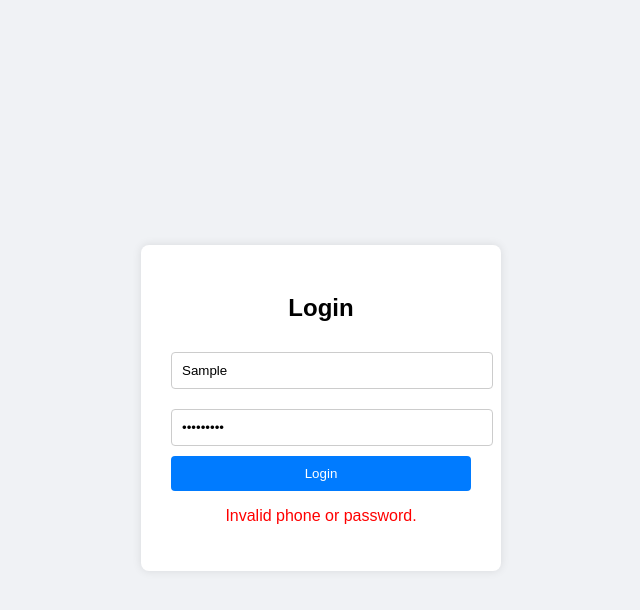
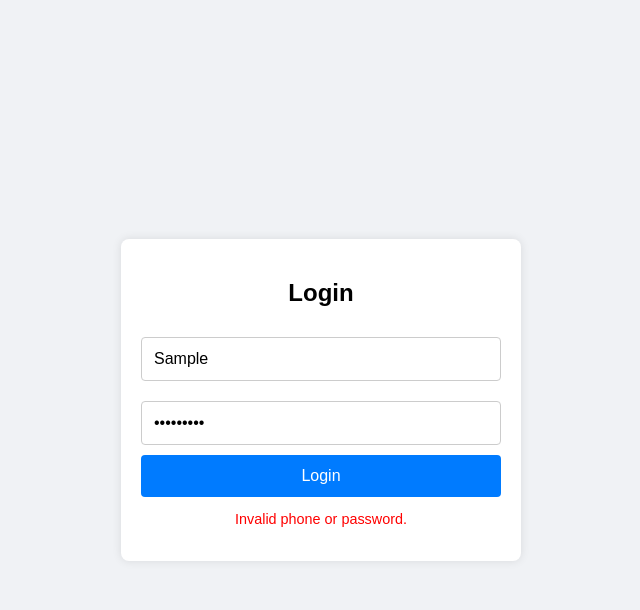
Before and after one commit to BuddhaLibrary/Fee-Submission-Form-Test, a plain HTML site: page login.html in a window 1280 px wide. Both pictures are taken after typing "Sample", "Sample123" into the empty fields and a click on the button "Login". Shown: the whole page, without its empty margins (319-959 px from the left). Drawn offline with Linux system fonts and the light colour scheme.

Commit message:
Update login.html

```diff
--- a/login.html
+++ b/login.html
@@ -1,46 +1,57 @@
 <!DOCTYPE html>
 <html lang="en">
 <head>
-  <meta charset="UTF-8">
-  <title>Login Page (Client-Side Test)</title>
+  <meta charset="UTF-8" />
+  <meta name="viewport" content="width=device-width, initial-scale=1.0" />
+  <title>Login | Student Fee Form</title>
   <style>
+    * {
+      box-sizing: border-box;
+    }
+
     body {
       font-family: Arial, sans-serif;
       background-color: #f0f2f5;
+      margin: 0;
+      padding: 0;
       display: flex;
-      height: 100vh;
       align-items: center;
       justify-content: center;
+      height: 100vh;
     }
 
     .login-container {
       background: white;
-      padding: 30px;
+      padding: 20px;
       border-radius: 8px;
       box-shadow: 0 0 10px rgba(0,0,0,0.1);
-      width: 300px;
+      width: 90%;
+      max-width: 400px;
     }
 
     .login-container h2 {
       text-align: center;
       margin-bottom: 20px;
+      font-size: 1.5rem;
     }
 
     input {
       width: 100%;
-      padding: 10px;
+      padding: 12px;
       margin: 10px 0;
       border: 1px solid #ccc;
       border-radius: 4px;
+      font-size: 1rem;
     }
 
     button {
       width: 100%;
-      padding: 10px;
+      padding: 12px;
       background-color: #007bff;
       color: white;
       border: none;
       border-radius: 4px;
+      font-size: 1rem;
       cursor: pointer;
     }
 
@@ -51,6 +62,14 @@
     .error {
       color: red;
       text-align: center;
+      font-size: 0.9rem;
+    }
+
+    @media (max-height: 500px) {
+      body {
+        align-items: flex-start;
+        padding-top: 20px;
+      }
     }
   </style>
 </head>
@@ -58,30 +77,29 @@
   <div class="login-container">
     <h2>Login</h2>
     <form onsubmit="login(event)">
-      <input type="text" id="phone" placeholder="Phone Number" required>
-      <input type="password" id="password" placeholder="Password" required>
+      <input type="text" id="phone" placeholder="Phone Number" required />
+      <input type="password" id="password" placeholder="Password" required />
       <button type="submit">Login</button>
     </form>
     <p id="error" class="error"></p>
   </div>
 
   <script>
-    // Hardcoded test users (for demo only)
+    // Demo user database (for client-side testing only)
     const users = [
-      { phone: "9060240912", password: "Sangam@123" },
-      { phone: "9122864186", password: "Satyam@123" }
+      { phone: "1234567890", password: "test123" },
+      { phone: "9876543210", password: "pass456" }
     ];
 
-    function login(event) {
-      event.preventDefault();
-      const phone = document.getElementById('phone').value;
-      const password = document.getElementById('password').value;
-      const errorElem = document.getElementById('error');
+    function login(e) {
+      e.preventDefault();
+      const phone = document.getElementById("phone").value;
+      const password = document.getElementById("password").value;
+      const errorElem = document.getElementById("error");
 
       const user = users.find(u => u.phone === phone && u.password === password);
 
       if (user) {
-        // Store in sessionStorage or redirect with query param
         sessionStorage.setItem("loggedInUser", phone);
         window.location.href = `form.html?phone=${encodeURIComponent(phone)}`;
       } else {
```
